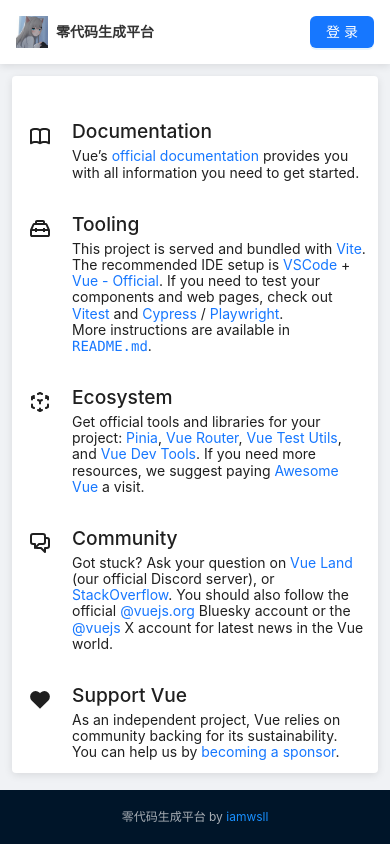
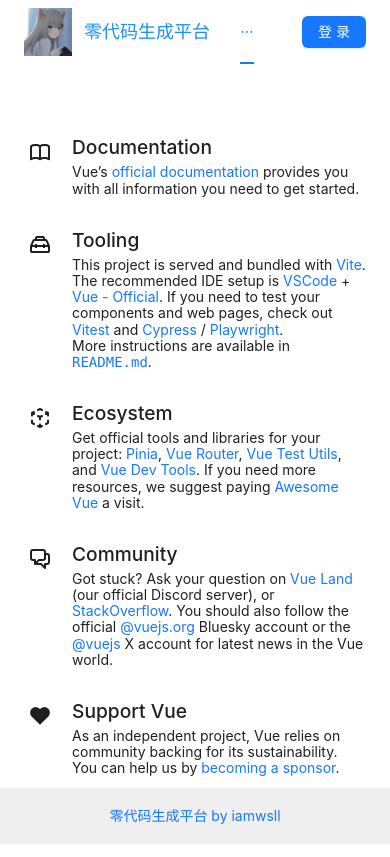
Before and after one commit to iamwsll/AI-code-generate-platform, a Vue app in the folder ai-code-frontend/: page / in a window 390 px wide. Built offline with nearby package versions, Linux system fonts and the light colour scheme.

Commit message:
refactor layout components and add Axios request handling

```diff
--- a/ai-code-frontend/package.json
+++ b/ai-code-frontend/package.json
@@ -14,6 +14,7 @@
   },
   "dependencies": {
     "ant-design-vue": "^4.2.6",
+    "axios": "^1.12.2",
     "pinia": "^3.0.3",
     "vue": "^3.5.17",
     "vue-router": "^4.5.1"
--- a/ai-code-frontend/src/components/GlobalFooter.vue
+++ b/ai-code-frontend/src/components/GlobalFooter.vue
@@ -1,55 +1,38 @@
-<script setup lang="ts"></script>
 <template>
   <a-layout-footer class="footer">
     <div class="footer-content">
-      <p>
-        零代码生成平台 by
-        <a href="https://iamwsll.cn" target="_blank" rel="noopener noreferrer">iamwsll</a>
+      <p class="copyright">
+        <a
+          href="https://iamwsll.cn"
+          target="_blank"
+          rel="noopener noreferrer"
+          class="author-link"
+        >
+          零代码生成平台 by iamwsll
+        </a>
       </p>
     </div>
   </a-layout-footer>
 </template>
 
+<script setup lang="ts">
+// 无需额外的响应式数据
+</script>
+
 <style scoped>
 .footer {
-  background: #001529;
-  color: rgba(255, 255, 255, 0.65);
+  background: #efefef;
   text-align: center;
-  padding: 24px 50px;
-  position: relative;
+  padding: 20px;
+  position: fixed;
   bottom: 0;
-  width: 100%;
+  left: 0;
+  right: 0;
 }
 
-.footer-content {
-  max-width: 1400px;
-  margin: 0 auto;
-}
-
-.footer-content p {
+.copyright {
   margin: 0;
+  color: #666;
   font-size: 14px;
 }
-
-.footer-content a {
-  color: #1890ff;
-  text-decoration: none;
-  transition: color 0.3s;
-}
-
-.footer-content a:hover {
-  color: #40a9ff;
-  text-decoration: underline;
-}
-
-/* 响应式设计 */
-@media (max-width: 768px) {
-  .footer {
-    padding: 20px;
-  }
-
-  .footer-content p {
-    font-size: 12px;
-  }
-}
 </style>
--- a/ai-code-frontend/src/components/GlobalHeader.vue
+++ b/ai-code-frontend/src/components/GlobalHeader.vue
@@ -1,141 +1,101 @@
+<template>
+  <a-layout-header class="header">
+    <a-row :wrap="false">
+      <!-- 左侧：Logo和标题 -->
+      <a-col flex="200px">
+        <RouterLink to="/">
+          <div class="header-left">
+            <img class="logo" src="@/assets/logo.png" alt="Logo" />
+            <h1 class="site-title">零代码生成平台</h1>
+          </div>
+        </RouterLink>
+      </a-col>
+      <!-- 中间：导航菜单 -->
+      <a-col flex="auto">
+        <a-menu
+          v-model:selectedKeys="selectedKeys"
+          mode="horizontal"
+          :items="menuItems"
+          @click="handleMenuClick"
+        />
+      </a-col>
+      <!-- 右侧：用户操作区域 -->
+      <a-col>
+        <div class="user-login-status">
+          <a-button type="primary">登录</a-button>
+        </div>
+      </a-col>
+    </a-row>
+  </a-layout-header>
+</template>
+
 <script setup lang="ts">
-import { ref } from 'vue'
+import { h, ref } from 'vue'
 import { useRouter } from 'vue-router'
 import type { MenuProps } from 'ant-design-vue'
 
 const router = useRouter()
-
 // 当前选中菜单
-const selectedKeys = ref<string[]>([router.currentRoute.value.path])
-
+const selectedKeys = ref<string[]>(['/'])
 // 监听路由变化，更新当前选中菜单
-router.afterEach((to) => {
+router.afterEach((to, from, next) => {
   selectedKeys.value = [to.path]
 })
 
 // 菜单配置项
-const menuItems = ref<MenuProps['items']>([
+const menuItems = ref([
   {
     key: '/',
     label: '首页',
+    title: '首页',
   },
   {
     key: '/about',
     label: '关于',
+    title: '关于我们',
+  },
+  {
+    key: 'others',
+    label: h('a', { href: 'https://iamwsll.cn', target: '_blank' }, 'iamwsll'),
+    title: 'iamwsll',
   },
 ])
 
-const handleMenuClick = (e: { key: string }) => {
-  router.push(e.key)
+// 处理菜单点击
+const handleMenuClick: MenuProps['onClick'] = (e) => {
+  const key = e.key as string
+  selectedKeys.value = [key]
+  // 跳转到对应页面
+  if (key.startsWith('/')) {
+    router.push(key)
+  }
 }
 </script>
-
-<template>
-  <a-layout-header class="header">
-    <div class="header-content">
-      <div class="logo-section">
-        <img class="logo" src="@/assets/logo.png" alt="Logo" />
-        <span class="title">零代码生成平台</span>
-      </div>
-      <a-menu
-        v-model:selectedKeys="selectedKeys"
-        mode="horizontal"
-        class="menu"
-        :items="menuItems"
-        @click="handleMenuClick"
-      />
-      <div class="user-section">
-        <a-button type="primary">登录</a-button>
-      </div>
-    </div>
-  </a-layout-header>
-</template>
 
 <style scoped>
 .header {
   background: #fff;
-  box-shadow: 0 2px 8px rgba(0, 0, 0, 0.1);
-  padding: 0 50px;
-  position: sticky;
-  top: 0;
-  z-index: 999;
+  padding: 0 24px;
 }
 
-.header-content {
+.header-left {
   display: flex;
   align-items: center;
-  height: 64px;
-  max-width: 1400px;
-  margin: 0 auto;
-}
-
-.logo-section {
-  display: flex;
-  align-items: center;
-  margin-right: 40px;
-  flex-shrink: 0;
+  gap: 12px;
 }
 
 .logo {
-  height: 40px;
-  width: 40px;
-  margin-right: 12px;
+  height: 48px;
+  width: 48px;
 }
 
-.title {
+.site-title {
+  margin: 0;
   font-size: 18px;
-  font-weight: 600;
-  color: #333;
-  white-space: nowrap;
+  color: #1890ff;
 }
 
-.menu {
-  flex: 1;
-  border: none;
-  line-height: 64px;
-}
-
-.user-section {
-  margin-left: auto;
-  flex-shrink: 0;
-}
-
-/* 响应式设计 */
-@media (max-width: 768px) {
-  .header {
-    padding: 0 20px;
-  }
-
-  .logo-section {
-    margin-right: 20px;
-  }
-
-  .logo {
-    height: 32px;
-    width: 32px;
-    margin-right: 8px;
-  }
-
-  .title {
-    font-size: 16px;
-  }
-
-  .menu {
-    display: none;
-  }
-}
-
-@media (max-width: 576px) {
-  .header {
-    padding: 0 16px;
-  }
-
-  .logo-section {
-    margin-right: 10px;
-  }
-
-  .title {
-    font-size: 14px;
-  }
+.ant-menu-horizontal {
+  border-bottom: none !important;
 }
 </style>
--- a/ai-code-frontend/src/layouts/BasicLayout.vue
+++ b/ai-code-frontend/src/layouts/BasicLayout.vue
@@ -1,18 +1,11 @@
-<script setup lang="ts">
-import { RouterView } from 'vue-router'
-import GlobalHeader from '@/components/GlobalHeader.vue'
-import GlobalFooter from '@/components/GlobalFooter.vue'
-</script>
 <template>
   <a-layout class="basic-layout">
     <!-- 顶部导航栏 -->
     <GlobalHeader />
 
-    <!-- 中间内容区域 -->
-    <a-layout-content class="content">
-      <div class="content-wrapper">
-        <RouterView />
-      </div>
+    <!-- 主要内容区域 -->
+    <a-layout-content class="main-content">
+      <router-view />
     </a-layout-content>
 
     <!-- 底部版权信息 -->
@@ -20,48 +13,20 @@
   </a-layout>
 </template>
 
+<script setup lang="ts">
+import GlobalHeader from '@/components/GlobalHeader.vue'
+import GlobalFooter from '@/components/GlobalFooter.vue'
+</script>
+
 <style scoped>
 .basic-layout {
-  min-height: 100vh;
-  display: flex;
-  flex-direction: column;
+  background: none;
 }
 
-.content {
-  flex: 1;
-  background: #f0f2f5;
+.main-content {
+  max-width: 1200px;
   padding: 24px;
-  min-height: calc(100vh - 64px - 72px); /* 减去header和footer的高度 */
-}
-
-.content-wrapper {
-  max-width: 1400px;
-  margin: 0 auto;
-  background: #fff;
-  padding: 24px;
-  border-radius: 4px;
-  box-shadow: 0 2px 8px rgba(0, 0, 0, 0.1);
-  min-height: 100%;
-}
-
-/* 响应式设计 */
-@media (max-width: 768px) {
-  .content {
-    padding: 16px;
-  }
-
-  .content-wrapper {
-    padding: 16px;
-  }
-}
-
-@media (max-width: 576px) {
-  .content {
-    padding: 12px;
-  }
-
-  .content-wrapper {
-    padding: 12px;
-  }
+  background: white;
+  margin: 16px auto 56px;
 }
 </style>
```
Also changed, not shown: ai-code-frontend/src/request.ts (added, +47 -0 lines), 2 other files (tests, documents, lock files or other folders).
